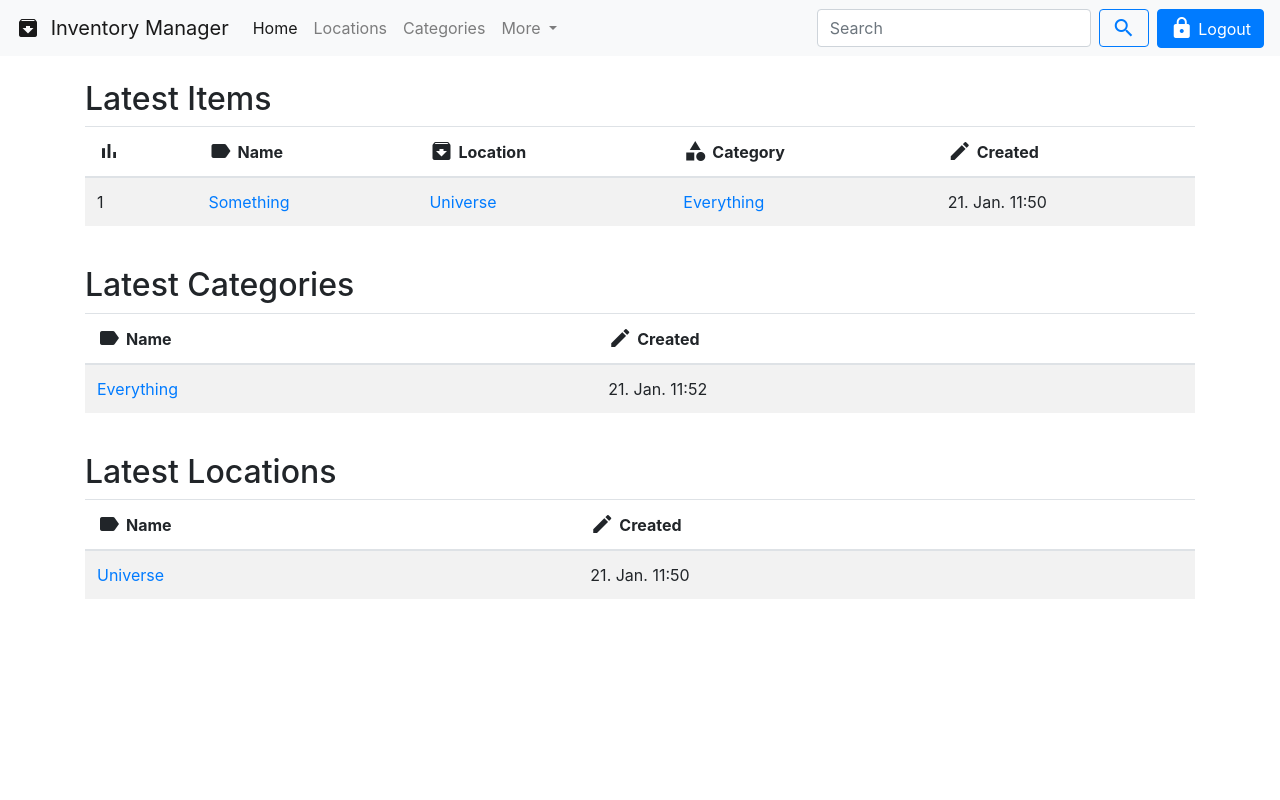
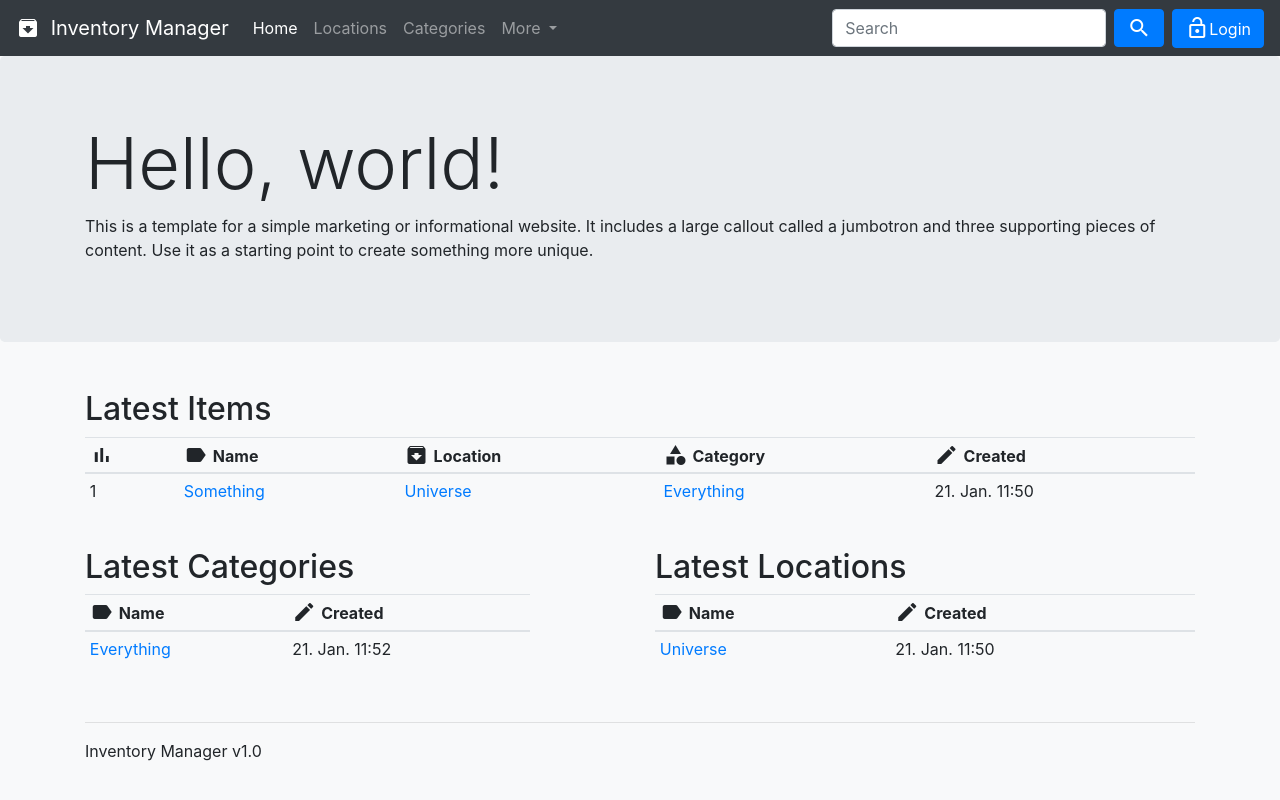
Before and after one commit to minils/InventoryManager, a Django app: page / in a window 1280 px wide. Run offline with Django 3.2, Linux system fonts and the light colour scheme; data comes from the database, SQL or seed files in the repository; some libraries are stand-ins or nearby versions.

Commit message:
Update theme

```diff
--- a/inventory/templates/inventory/base.html
+++ b/inventory/templates/inventory/base.html
@@ -22,8 +22,8 @@
       }
     </style>
   </head>
-  <body>
-    <nav class="navbar navbar-expand-lg navbar-light bg-light">
+  <body class="bg-light">
+    <nav class="navbar navbar-expand-lg navbar-dark bg-dark">
       <a class="navbar-brand" href="{% url 'inventory:index' %}">
         <span class="material-icons">archive</span>
         Inventory Manager
@@ -60,27 +60,33 @@
           {#% csrf_token %#}
           <input class="form-control mr-sm-2" type="search" placeholder="Search" aria-label="Search" name="q" value="{{ search_term|default:"" }}">
           <input type="hidden" name="type" value="item">
-          <button class="btn btn-outline-primary my-2 my-sm-0 material-icons" type="submit">search</button>
+          <button class="btn btn-primary my-2 my-sm-0 material-icons" type="submit">search</button>
         </form>
         <form class="form-inline" action="loginlogout" method="post">
           {% csrf_token %}
           <button type="submit" class="btn btn-primary ml-2">
-            <span class="material-icons">
-              lock
-            </span>
-            Logout
+            {% if request.user.is_authenticated %}
+            <span class="material-icons">lock</span>Logout
+            {% else %}
+            <span class="material-icons">lock_open</span>Login
+            {% endif %}
           </button>
         </form>
       </div>
     </nav>
-    <br>
-    <div class="content container">
-      <div class="row">
-        <div class="col-md-12">
-          {% block content %}
-          {% endblock %}
-        </div>
+    <main class="" role="main">
+      {% block before_content %}
+      {% endblock %}
+      <div class="container mt-5">
+        {% block content %}
+        {% endblock %}
       </div>
+    </main>
+    <div class="container">
+      <hr>
     </div>
+    <footer class="container">
+      <p>Inventory Manager v1.0</p>
+    </footer>
   </body>
 </html>
--- a/inventory/templates/inventory/index.html
+++ b/inventory/templates/inventory/index.html
@@ -1,8 +1,23 @@
 {% extends 'inventory/base.html' %}
 
+{% block before_content %}
+<div class="jumbotron">
+  <div class="container">
+    <h1 class="display-3">Hello, world!</h1>
+    <p>
+      This is a template for a simple marketing or informational website.
+      It includes a large callout called a jumbotron and three supporting pieces of content.
+      Use it as a starting point to create something more unique.
+    </p>
+  </div>
+</div>
+{% endblock %}
+
 {% block content %}
+<div class="row mb-4">
+  <div class="col">
     <h2>Latest Items</h2>
-<table class="table table-striped">
+    <table class="table table-hover table-sm">
       <thead>
         <tr>
           <th><span class="material-icons">bar_chart</span></th>
@@ -22,9 +37,12 @@
       </tr>
       {% endfor %}
     </table>
-<br>
+  </div>
+</div>
+<div class="row">
+  <div class="col-12 col-lg-5 mb-4">
     <h2>Latest Categories</h2>
-<table class="table table-striped">
+    <table class="table table-hover table-sm">
       <thead>
         <tr>
           <th><span class="material-icons">label</span>Name</th>
@@ -38,9 +56,11 @@
       </tr>
       {% endfor %}
     </table>
-<br>
+  </div>
+  <div class="col-lg-1"></div>
+  <div class="col">
     <h2>Latest Locations</h2>
-<table class="table table-striped">
+    <table class="table table-hover table-sm">
       <thead>
         <tr>
           <th><span class="material-icons">label</span>Name</th>
@@ -54,4 +74,6 @@
       </tr>
       {% endfor %}
     </table>
+  </div>
+
   {% endblock %}
```
Lines whose indentation alone changed are shown as unchanged.
